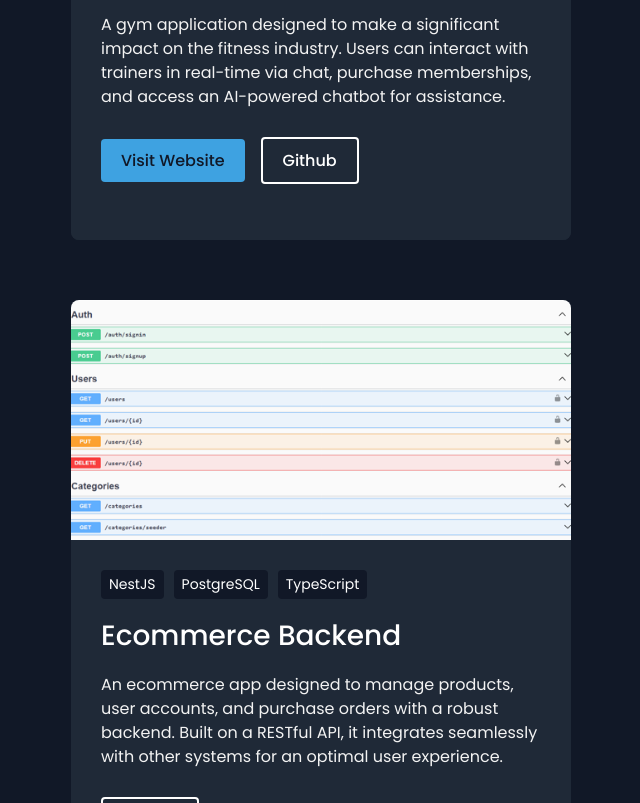
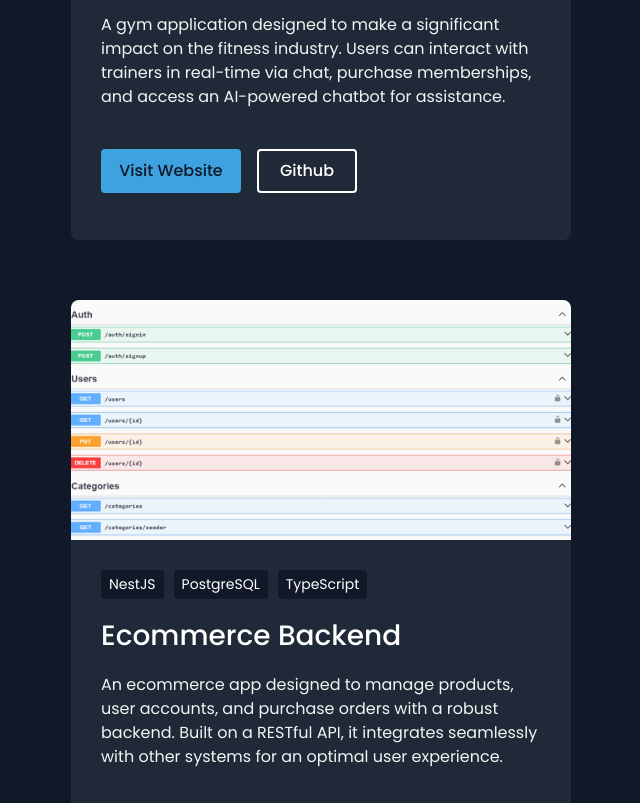
Before and after one commit to FabrizioZeballos/My-Portfolio, a React (Vite) app in the folder fabrizio-zeballos/: page / in a window 1280 px wide. Shown: the part 2420-3223 px from the top of the page, without its empty margins (319-959 px from the left). Built offline with nearby package versions, Linux system fonts and the light colour scheme; the HTML template or start-up script is replaced by a standard one.

Commit message:
Improve portfolio

```diff
--- a/fabrizio-zeballos/src/components/Contact/Contact.jsx
+++ b/fabrizio-zeballos/src/components/Contact/Contact.jsx
@@ -1,11 +1,20 @@
 import styles from "./Contact.module.css";
+import { FaCircleCheck } from "react-icons/fa6";
 
 import { useForm, ValidationError } from "@formspree/react";
 
 export const Contact = () => {
   const [state, handleSubmit] = useForm("xgegggey");
   if (state.succeeded) {
-    return <p>Thanks for joining!</p>;
+    return (
+      <div className={styles["after-msg-container"]}>
+        <p className={styles["after-message"]}>
+          Thank you for reaching out! Your message has been successfully sent.
+          I&apos;ll get back to you as soon as possible.
+        </p>
+        <FaCircleCheck className={styles["check-icon"]} />
+      </div>
+    );
   }
   return (
     <div className={styles["form-container"]} id="contact">
@@ -20,6 +29,7 @@ export const Contact = () => {
             name="email"
             className={styles["email-input"]}
             placeholder="Email"
+            required="true"
           />
           <ValidationError prefix="Email" field="email" errors={state.errors} />
           <textarea
@@ -27,6 +37,7 @@ export const Contact = () => {
             name="message"
             className={styles["message-input"]}
             placeholder="Message"
+            required="true"
           />
           <ValidationError
             prefix="Message"
--- a/fabrizio-zeballos/src/components/Contact/Contact.module.css
+++ b/fabrizio-zeballos/src/components/Contact/Contact.module.css
@@ -56,3 +56,21 @@
   font-weight: 600;
   color: #111827;
 }
+
+.after-msg-container {
+  display: flex;
+  flex-direction: column;
+  justify-content: center;
+  align-items: center;
+  margin: 400px 0;
+}
+
+.after-message {
+  width: 66%;
+  text-align: center;
+}
+
+.check-icon {
+  color: rgb(55, 200, 152);
+  font-size: 40px;
+}
--- a/fabrizio-zeballos/src/components/PrimaryButton/PrimaryButton.jsx
+++ b/fabrizio-zeballos/src/components/PrimaryButton/PrimaryButton.jsx
@@ -2,6 +2,7 @@ import styles from "./PrimaryButton.module.css";
 
 export const PrimaryButton = ({ text, link, title }) => {
   return (
+    <div className={styles.btn}>
       <a
         href={
           title === "HHBC Bank"
@@ -9,9 +10,9 @@ export const PrimaryButton = ({ text, link, title }) => {
             : link
         }
         target={"_blank"}
-      className={styles.btn}
       >
         {title === "HHBC Bank" ? "Watch video" : text}
       </a>
+    </div>
   );
 };
--- a/fabrizio-zeballos/src/components/PrimaryButton/PrimaryButton.module.css
+++ b/fabrizio-zeballos/src/components/PrimaryButton/PrimaryButton.module.css
@@ -1,4 +1,8 @@
 .btn {
+  display: inline-block;
+  position: relative;
+  width: 140px;
+  height: 44px;
   background-color: rgba(68, 184, 255, 0.85);
   margin-right: 16px;
   padding: 10px 20px;
@@ -6,8 +10,23 @@
   color: #111827;
   font-weight: 500;
   text-decoration: none;
+  transition: 0.2s;
 }
 
 .btn:hover {
   cursor: pointer;
+  transform: scale(1.08);
 }
+
+.btn a {
+  display: flex;
+  justify-content: center;
+  align-items: center;
+  position: absolute;
+  top: 0;
+  left: 0;
+  width: 100%;
+  height: 100%;
+  text-decoration: none;
+  color: #111827;
+}
--- a/fabrizio-zeballos/src/components/SecondaryButton/SecondaryButton.jsx
+++ b/fabrizio-zeballos/src/components/SecondaryButton/SecondaryButton.jsx
@@ -2,8 +2,10 @@ import styles from "./SecondaryButton.module.css";
 
 export const SecondaryButton = ({ text2, github }) => {
   return (
-    <a href={github} target={"_blank"} className={styles.btn}>
-      {text2}
-    </a>
+    <div className={styles.btn}>
+      <a href={github} target={"_blank"}>
+        {text2}
+      </a>
+    </div>
   );
 };
--- a/fabrizio-zeballos/src/components/SecondaryButton/SecondaryButton.module.css
+++ b/fabrizio-zeballos/src/components/SecondaryButton/SecondaryButton.module.css
@@ -1,4 +1,8 @@
 .btn {
+  display: inline-block;
+  position: relative;
+  width: 100px;
+  height: 44px;
   background-color: rgba(1, 187, 254, 0);
   padding: 10px 20px;
   border: 2px solid #fff;
@@ -6,8 +10,23 @@
   color: #ffffff;
   font-weight: 500;
   text-decoration: none;
+  transition: 0.2s;
 }
 
 .btn:hover {
   cursor: pointer;
+  transform: scale(1.08);
 }
+
+.btn a {
+  display: flex;
+  justify-content: center;
+  align-items: center;
+  position: absolute;
+  top: 0;
+  left: 0;
+  width: 100%;
+  height: 100%;
+  text-decoration: none;
+  color: #fff;
+}
--- a/fabrizio-zeballos/src/views/Portfolio/Portfolio.jsx
+++ b/fabrizio-zeballos/src/views/Portfolio/Portfolio.jsx
@@ -1,11 +1,25 @@
+import { useEffect, useState } from "react";
 import { Contact } from "../../components/Contact/Contact";
 import { Footer } from "../../components/Footer/Footer";
 import { Hero } from "../../components/Hero/Hero";
 import { Introduction } from "../../components/Introduction/Introduction";
 import { Projects } from "../../components/Projects/Projects";
 import styles from "./Portfolio.module.css";
+import { FaArrowUp } from "react-icons/fa";
 
 export const Portfolio = () => {
+  const [isScrolled, setIsScrolled] = useState(false);
+
+  useEffect(() => {
+    const handleScroll = () => {
+      setIsScrolled(window.scrollY > 0);
+    };
+
+    window.addEventListener("scroll", handleScroll);
+
+    return () => window.removeEventListener("scroll", handleScroll);
+  }, []);
+
   return (
     <div className={styles["portfolio-container"]}>
       <Hero />
@@ -13,6 +27,11 @@ export const Portfolio = () => {
       <Projects />
       <Contact />
       <Footer />
+      {isScrolled && (
+        <a href={"#"} className={styles["up-button"]}>
+          <FaArrowUp />
+        </a>
+      )}
     </div>
   );
 };
--- a/fabrizio-zeballos/src/views/Portfolio/Portfolio.module.css
+++ b/fabrizio-zeballos/src/views/Portfolio/Portfolio.module.css
@@ -4,3 +4,17 @@
   flex-direction: column;
   align-items: center;
 }
+
+.up-button {
+  background-color: rgba(9, 185, 244, 0.829);
+  display: flex;
+  justify-content: center;
+  align-items: center;
+  position: fixed;
+  bottom: 40px;
+  right: 40px;
+  width: 40px;
+  height: 40px;
+  border-radius: 50%;
+  transition: 2s;
+}
```
Lines whose indentation alone changed are shown as unchanged.
